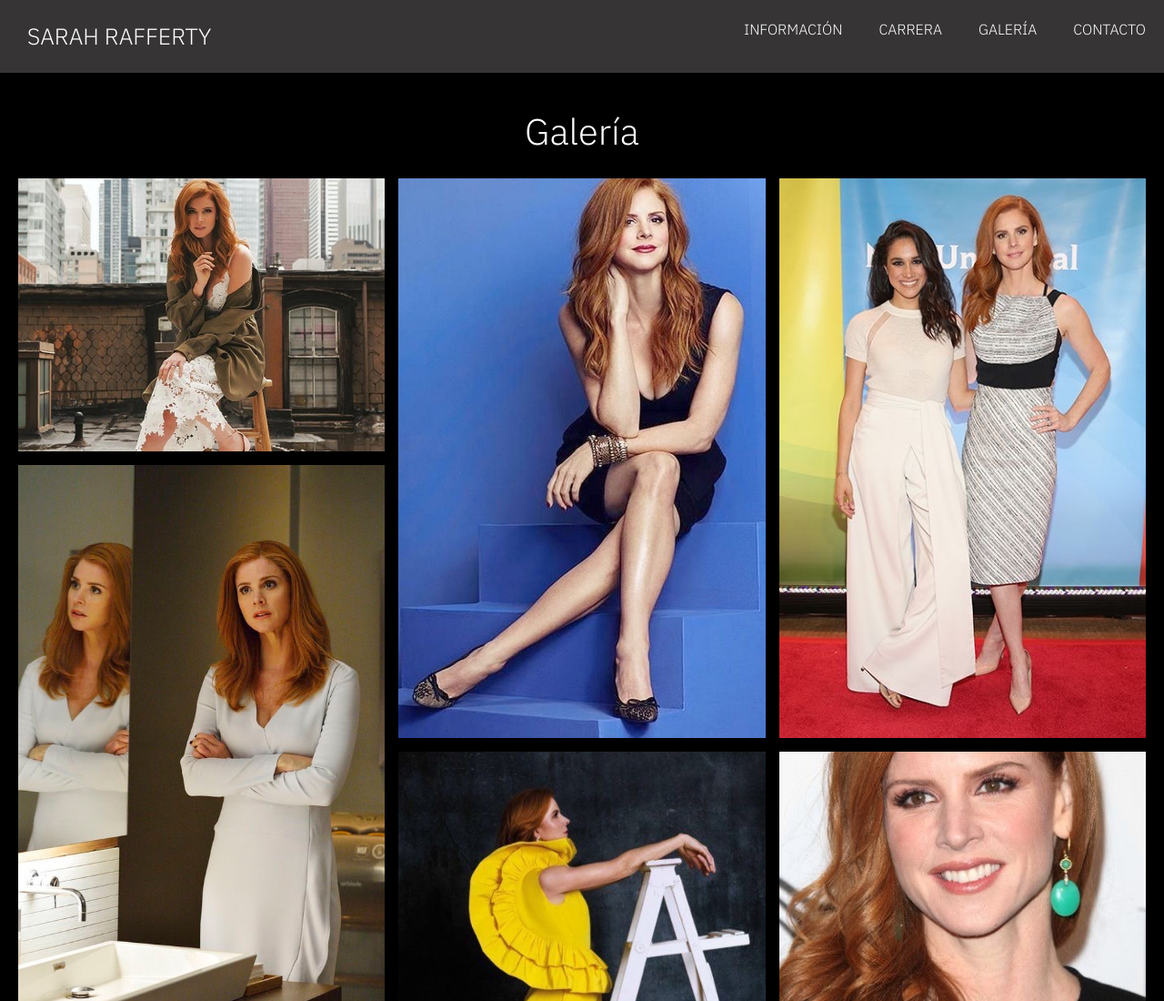
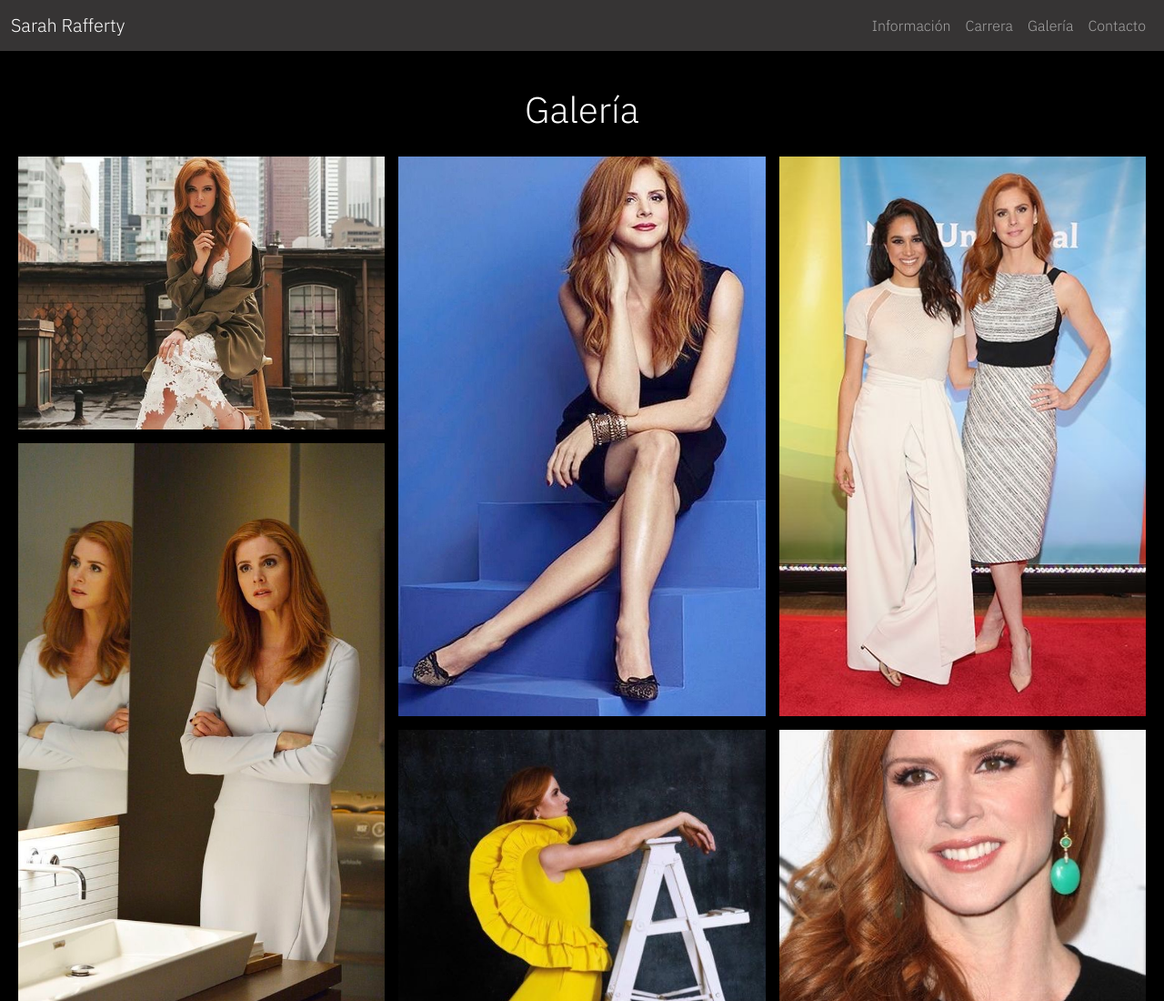
Before and after one commit to belendepalo/maria-belen-depalo-Coder, a plain HTML site: page pages/galeria.html in a window 1280 px wide. Shown: the top 1100 px of the page at 91% size. Drawn offline with nearby package versions, Linux system fonts and the light colour scheme.

Commit message:
header update

```diff
--- a/pages/galeria.html
+++ b/pages/galeria.html
@@ -15,23 +15,22 @@
 </head>
 <body>
     <header>
-        <nav>
-            <a class="header__logo" href="../index.html">Sarah Rafferty</a>
-           <ul class="header__list">
-                <li>
-                    <a class="header__a" href="informacion.html">Información</a>
-                </li>
-                <li>
-                    <a class="header__a" href="carrera.html">Carrera</a>
-                </li>
-                <li>
-                    <a class="header__a" href="galeria.html">Galería</a>
-                </li>
-                <li>
-                    <a class="header__a" href="contacto.html">Contacto</a>
-                </li>
-            </ul>
-        </nav>
+        <nav class="navbar navbar-expand-lg navbar-dark navbar-color">
+            <div class="container-fluid">
+              <a class="navbar-brand" href="../index.html">Sarah Rafferty</a>
+              <button class="navbar-toggler" type="button" data-bs-toggle="collapse" data-bs-target="#navbarNavAltMarkup" aria-controls="navbarNavAltMarkup" aria-expanded="false" aria-label="Toggle navigation">
+                <span class="navbar-toggler-icon"></span>
+              </button>
+              <div class="collapse navbar-collapse justify-content-end" id="navbarNavAltMarkup">
+                <div class="navbar-nav">
+                  <a class="nav-link" href="informacion.html">Información</a>
+                  <a class="nav-link" href="carrera.html">Carrera</a>
+                  <a class="nav-link" href="galeria.html">Galería</a>
+                  <a class="nav-link" href="contacto.html">Contacto</a>
+                </div>
+              </div>
+            </div>
+          </nav>
     </header>
     <main>
 
--- a/style.css
+++ b/style.css
@@ -12,41 +12,9 @@ a{
 }
 
 /* HEADER */
-header{
-    position: sticky;
-    top: 0;
-    width: 100%;
-    height: 80px;
+.navbar-color{
+    background-color: #363434;
 }
-.header__logo{
-    padding: 20px 30px;
-    font-size: 25px;
-    color: white;
-    font-family: 'IBM Plex Sans', sans-serif;
-    font-weight: none;
-    text-transform: uppercase;
-}
-nav{
-    display: flex;
-    justify-content: space-between;
-    align-items: center;
-    background-color: #363434;
-    width: 100%;
-    height: 80px;
-}
-.header__list{
-    display: flex;
-    list-style: none;
-}
-
-.header__a{
-    color: white;
-    font-family: 'IBM Plex Sans', sans-serif;
-    font-weight: none;
-    text-transform: uppercase;
-    margin: 20px;
-}
-
 
 /* MAIN */
 
@@ -150,11 +118,6 @@ footer{
     }
 
     /* index */
-    .header__list{
-        display: grid;
-        grid-template-columns: 1fr;
-        grid-auto-rows: auto;
-    }
     .main__image{
         display: none;
     }
@@ -175,12 +138,7 @@ footer{
         grid-auto-rows: auto;
     }
 
-    /* index */
-    .header__list{
-        display: grid;
-        grid-template-columns: repeat(2, 1fr);
-        grid-auto-rows: auto;
-    }
+
 }
 
 /* INFORMACION */
```
Also changed, not shown: index.html (+16 -17 lines), pages/carrera.html (+16 -17 lines), pages/contacto.html (+16 -17 lines), pages/informacion.html (+16 -17 lines).
